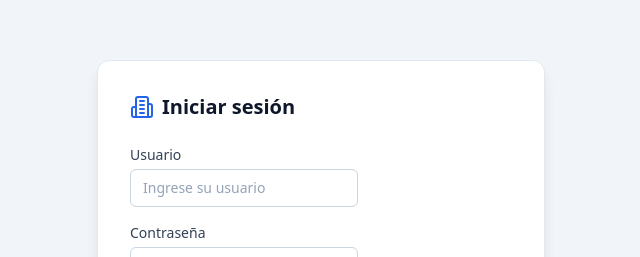
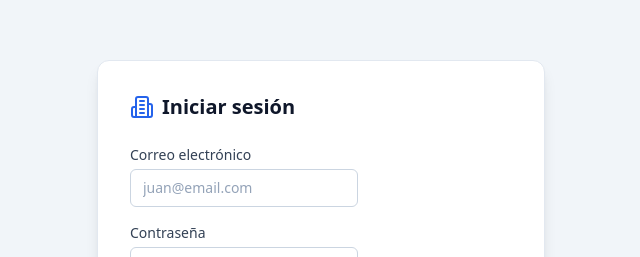
Before and after one commit to Jaime829/Agendaty, a React (Vite) app in the folder frontend/: page /login in a window 1280 px wide. Shown: the part 185-442 px from the top of the page, without its empty margins (319-959 px from the left). Built offline with nearby package versions, Linux system fonts and the light colour scheme; no server answers.

Commit message:
fix(frontend): corregir errores críticos - Link en RegistroPage, correo en LoginPage, useAuthContext en Navbar, usuarioId en AsesorPage

```diff
--- a/frontend/src/components/Navbar.tsx
+++ b/frontend/src/components/Navbar.tsx
@@ -1,5 +1,5 @@
 import { useNavigate } from 'react-router-dom';
-import { useAuth } from '@/hooks/useAuth';
+import { useAuthContext } from '@/context/AuthContext';
 import { LogOut, User, Building2, Clock, Users, LayoutDashboard } from 'lucide-react';
 import { Button } from './Button';
 
@@ -20,7 +20,7 @@ const items: { path: string; label: string; rol: string }[] = [
 ];
 
 export function Navbar() {
-  const { user, logout, tieneAlgunaRol } = useAuth();
+  const { user, logout, tieneAlgunaRol } = useAuthContext();
   const navigate = useNavigate();
 
   if (!user) return null;
--- a/frontend/src/pages/AsesorPage.tsx
+++ b/frontend/src/pages/AsesorPage.tsx
@@ -29,7 +29,7 @@ export default function AsesorPage() {
   const cargarTurno = async () => {
     setLoading(true);
     try {
-      const data = await turnosService.obtener(Number(user?.asesorId ?? 1));
+      const data = await turnosService.obtener(Number(user?.usuarioId ?? 1));
       setTurno(data);
       if (data.id) {
         try {
--- a/frontend/src/pages/LoginPage.tsx
+++ b/frontend/src/pages/LoginPage.tsx
@@ -11,7 +11,7 @@ import type { LoginRequest } from '@/types';
 export default function LoginPage() {
   const navigate = useNavigate();
   const { login, loading } = useAuth();
-  const [form, setForm] = useState<LoginRequest>({ username: '', password: '' });
+  const [form, setForm] = useState<LoginRequest>({ correo: '', password: '' });
   const [error, setError] = useState<string | null>(null);
   const [submitLoading, setSubmitLoading] = useState(false);
 
@@ -45,10 +45,11 @@ export default function LoginPage() {
         {error && <Alert tipo="error" mensaje={error} />}
         <form onSubmit={handleSubmit} className="space-y-4">
           <Input
-            label="Usuario"
-            placeholder="Ingrese su usuario"
-            value={form.username}
-            onChange={(e) => setForm({ ...form, username: e.target.value })}
+            label="Correo electrónico"
+            type="email"
+            placeholder="juan@email.com"
+            value={form.correo}
+            onChange={(e) => setForm({ ...form, correo: e.target.value })}
             required
           />
           <Input
--- a/frontend/src/pages/RegistroPage.tsx
+++ b/frontend/src/pages/RegistroPage.tsx
@@ -1,5 +1,5 @@
 import { useState } from 'react';
-import { useNavigate } from 'react-router-dom';
+import { Link, useNavigate } from 'react-router-dom';
 import { authService } from '@/api/auth';
 import { useAuth } from '@/hooks/useAuth';
 import { Button } from '@/components/Button';
```
